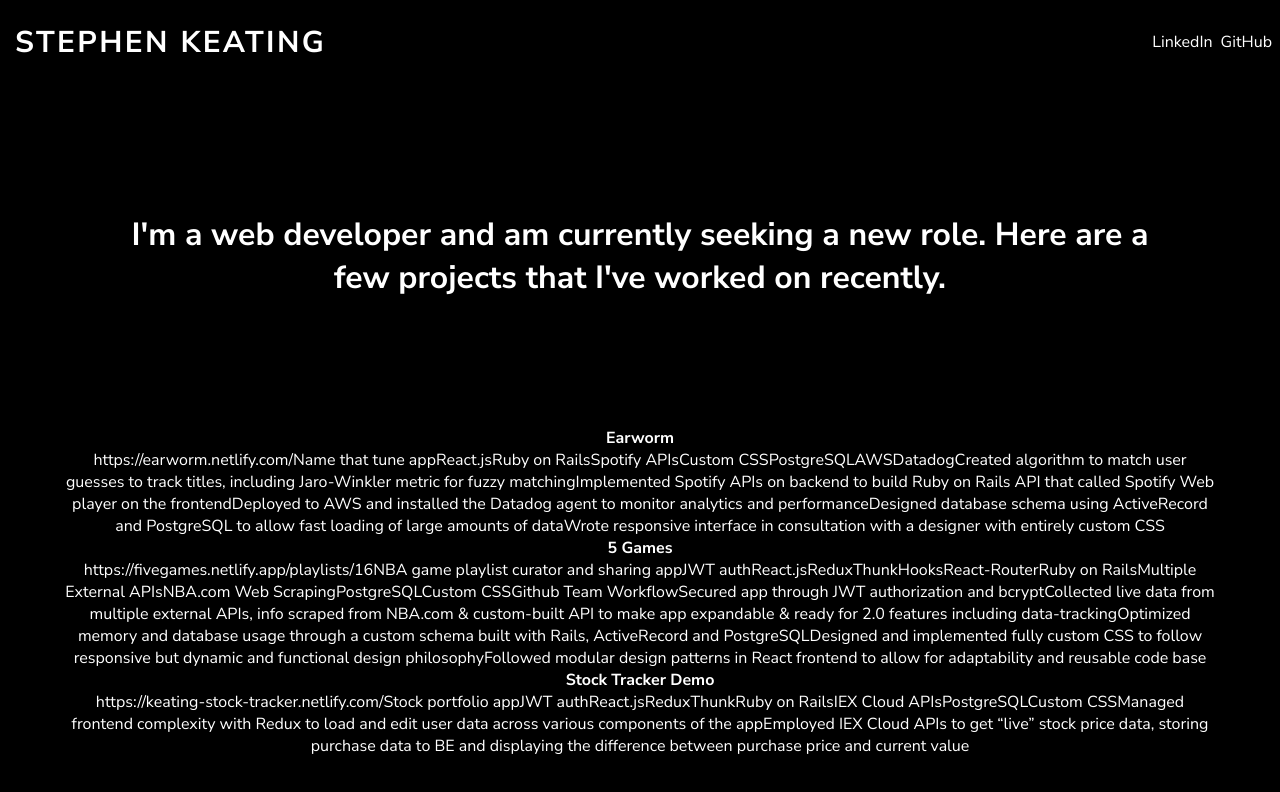
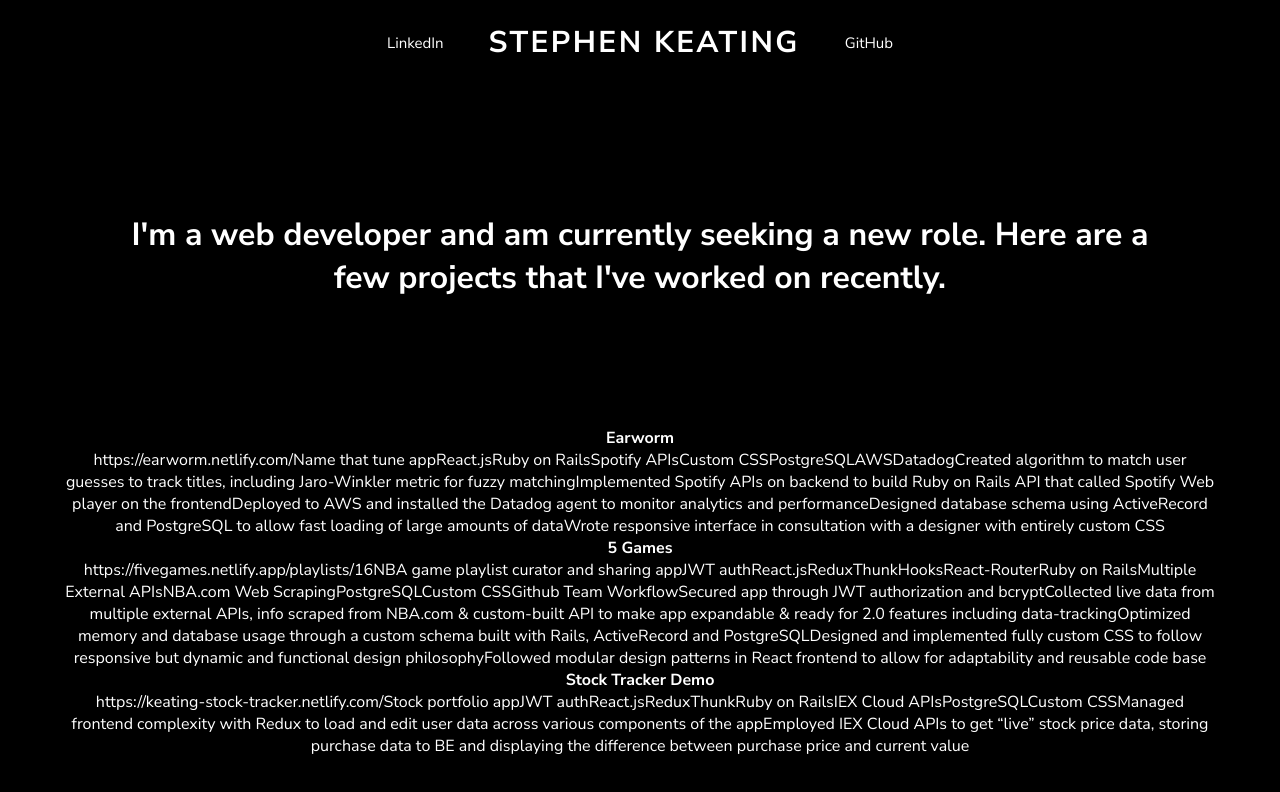
Before and after one commit to stephenkeating/keating-portfolio, a React (Create React App) app: page / in a window 1280 px wide. Shown: the top 792 px of the page. Built offline with nearby package versions, Linux system fonts and the light colour scheme.

Commit message:
fixing nav css

```diff
--- a/src/App.css
+++ b/src/App.css
@@ -12,7 +12,7 @@
 * {
   margin: 0;
   padding: 0;
-  /* box-sizing: border-box; */
+  box-sizing: border-box;
 }
 
 body {
@@ -29,6 +29,9 @@ a {
   border-bottom-color: black;
   border-bottom-style: solid;
   border-bottom-width: 2px;
+  border-top-color: black;
+  border-top-style: solid;
+  border-top-width: 2px;
 }
 
 a:hover {
@@ -36,27 +39,26 @@ a:hover {
   border-bottom-style: solid;
   border-bottom-width: 2px;
   box-sizing: border-box;
-  /* transition-delay: 0s;
+  transition-delay: 0s;
   transition-duration: 0.5s;
   transition-property: all;
-  transition-timing-function: ease; */
+  transition-timing-function: ease;
 }
 
 nav {
   height: 85px;
-  font-size: 30px;
   text-align: center;
-  font-weight: bold;
   display: flex;
-  justify-content: flex-end;
-  /* background: black; */
-  /* vertical-align: bottom; */
+  justify-content: center;
   align-items: center;
+  align-content: space-between
 }
 
 .nav-title {
   margin-left: .5em;
-  margin-right: auto;
+  margin-right: .5em;
+  display: flex;
+  font-size: 30px;
   font-weight: bold;
   letter-spacing: .08em;
 }
@@ -64,9 +66,10 @@ nav {
 .nav-link {
   display: flex;
   letter-spacing: 0em;
-  margin-right: .5em;
+  margin: 2em;
   font-weight: 300;
-  font-size: medium;
+  font-size: 15px;
+  box-sizing: border-box;
 }
 
 h1 {
--- a/src/Components/Nav.js
+++ b/src/Components/Nav.js
@@ -10,11 +10,11 @@ const Nav = () => {
   // };
   return (
     <nav>
+      <div className='nav-link'>
+        <a href="https://www.linkedin.com/in/stephenmkeating/">LinkedIn</a>
+      </div>
       <div className='nav-title'>
         STEPHEN KEATING
-      </div>
-      <div className='nav-link'>
-        <a href="https://www.linkedin.com/in/stephenmkeating/">LinkedIn</a>
       </div>
       <div className='nav-link'>
         <a href="https://github.com/stephenkeating/">GitHub</a>
```
